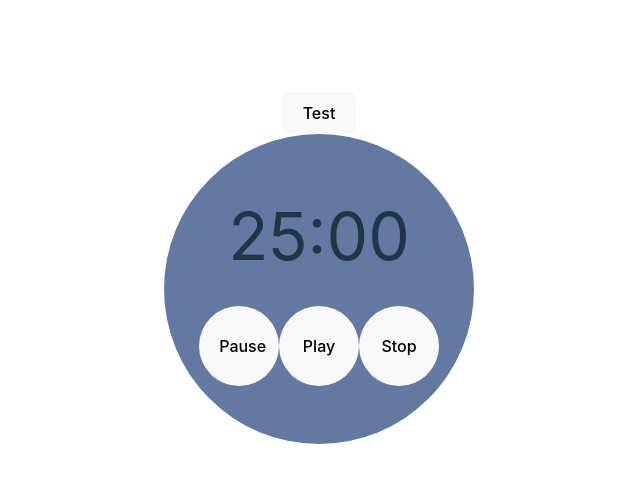
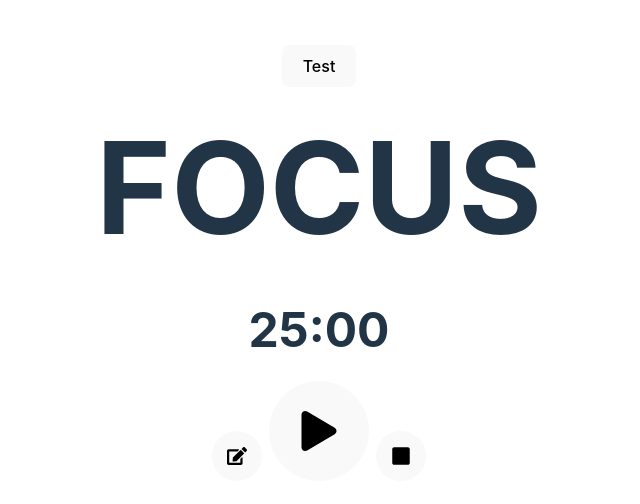
Before and after one commit to Kiside/PFocus, a React (Vite) app in the folder PFocus/: page / in a window 1280 px wide. Shown: the part 132-636 px from the top of the page, without its empty margins (321-961 px from the left). Built offline with nearby package versions, Linux system fonts and the light colour scheme.

Commit message:
Inizio cambio estetica

```diff
--- a/PFocus/package.json
+++ b/PFocus/package.json
@@ -11,7 +11,8 @@
   },
   "dependencies": {
     "react": "^18.3.1",
-    "react-dom": "^18.3.1"
+    "react-dom": "^18.3.1",
+    "react-icons": "^5.4.0"
   },
   "devDependencies": {
     "@eslint/js": "^9.15.0",
--- a/PFocus/src/components/containers/TimerContainer.jsx
+++ b/PFocus/src/components/containers/TimerContainer.jsx
@@ -70,9 +70,12 @@ function TimerContainer() {
         setTimer(getMilliseconds(nextSession.duration))
     }
 
-    const handlePlay = () => {
+    const handlePlayOrPause = () => {
         if(isPlaying)
-            return;
+        {
+            handlePause();
+        }
+
         else
         {
             setIsPlaying(true);
@@ -108,10 +111,10 @@ function TimerContainer() {
         <div>
             <button onClick={testTimer}>Test</button>
             <Timer
-        onPlay={handlePlay}
+        onPlayOrPause={handlePlayOrPause}
         onStop={handleStop}
-        onPause={handlePause}
-        timerLabel={getFormattedTimer(timer)}/></div>
+        timerLabel={getFormattedTimer(timer)}
+        isPlaying={isPlaying}/></div>
 
     )
 }
--- a/PFocus/src/components/presentational/Timer.css
+++ b/PFocus/src/components/presentational/Timer.css
@@ -1,26 +1,57 @@
 .timer-container{
-    background: #6379a1;
+    background: transparent;
     display: flex;
     flex-direction: column;
-    width: 300px;
-    height: 300px;
     padding: 5px;
     align-items:center;
     justify-content: center;
-    border-radius: 300px;
+}
+
+.session-label{
+    font-size: 128px;
+    font-weight: bold;
+}
+
+
+.timer-label-container{
+    margin: 10px;
+}
+
+.timer-label{
+    font-size: 48px;
+    font-weight: bold;
 }
 
 .buttons-timer-container{
     padding: 5px;
-    margin-top: 15px;
-}
-
-.timer-label{
-    font-size: 66px;
+    display: flex;
+    align-items: end;
+    gap: 7px;
 }
 
 .button-timer{
     border-radius: 80px;
-    width: 80px;
-    height: 80px;
+    padding: 20px 20px;
+    display: flex;
+    align-items: center;
+    justify-content: center;
 }
+
+.button-timer[data-size="large"]{
+    width: 100px;
+    height: 100px;
+}
+
+.button-timer[data-size="medium"]{
+    padding: 10px 10px;
+    width: 50px;
+    height: 50px;
+}
+
+.icon-medium{
+    font-size: 20px;
+}
+
+.icon-large{
+    font-size: 40px;
+}
--- a/PFocus/src/components/presentational/Timer.jsx
+++ b/PFocus/src/components/presentational/Timer.jsx
@@ -1,28 +1,39 @@
 import './Timer.css'
 import PropTypes from 'prop-types';
+import {FaPlay, FaPause, FaEdit, FaStop} from "react-icons/fa";
 
-function Timer({onPlay, onStop, onPause, timerLabel}) {
+function Timer({onPlayOrPause, onStop, timerLabel, isPlaying}) {
+
+
     return (
-         <div className="timer-container">
-            <div>
+        <div className="timer-container">
+            <label className="session-label">FOCUS</label>
+            <div className="timer-label-container">
                 <label className='timer-label'>
                     {timerLabel}
                 </label>
             </div>
             <div className="buttons-timer-container">
-                <button className = 'button-timer' onClick={onPause}>Pause</button>
-                <button className = 'button-timer' onClick={onPlay}>Play</button>
-                <button className = 'button-timer' onClick={onStop}>Stop</button>
+                <button className='button-timer' data-size="medium"><FaEdit className="icon-medium"/></button>
+                <button className='button-timer' data-size="large" onClick={onPlayOrPause}>
+                    {isPlaying ?  <FaPause className="icon-large"/> : <FaPlay className="icon-large"/>}
+                </button>
+                <button className='button-timer' data-size="medium" onClick={onStop}><FaStop className="icon-medium"/>
+                </button>
             </div>
-         </div>
+        </div>
     );
 }
 
+//<button className='button-timer' data-size="large" onClick={onPlay}><FaPlay className="icon-large"/>
+//</button>
+
+
 Timer.propTypes = {
-    onPlay: PropTypes.func.isRequired,
+    onPlayOrPause: PropTypes.func.isRequired,
     onStop: PropTypes.func.isRequired,
-    onPause: PropTypes.func.isRequired,
     timerLabel: PropTypes.string.isRequired,
+    isPlaying: PropTypes.bool.isRequired,
 };
 
 export default Timer;
```
Also changed, not shown: 1 other file (tests, documents, lock files or other folders).
